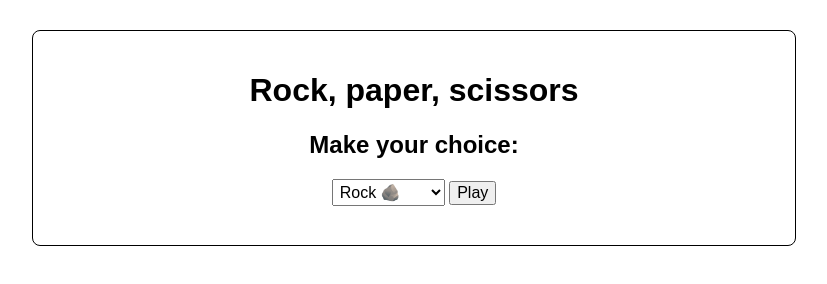
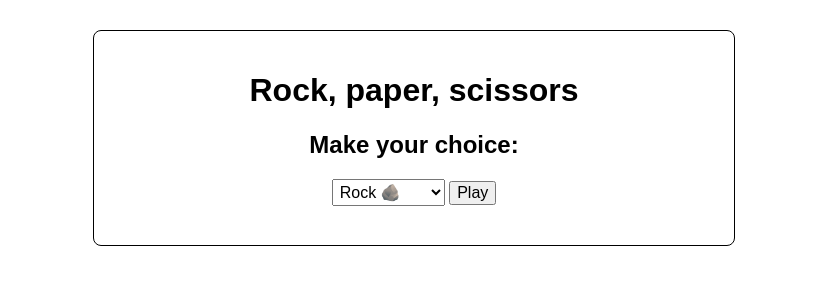
Before and after one commit to silviacremascoli/rock-paper-scissors, a plain HTML site: page index.html in a window 1280 px wide. Shown: the whole page, without its empty margins (226-1053 px from the left). Drawn offline with Linux system fonts and the light colour scheme.

Commit message:
Added game max-width

```diff
--- a/index.html
+++ b/index.html
@@ -22,7 +22,8 @@
       border: 1px solid black;
       padding: 20px;
       border-radius: 8px;
-      margin: 30px 250px;
+      margin: 30px auto;
+      max-width: 600px;
     }
   </style>
   <body>
```
